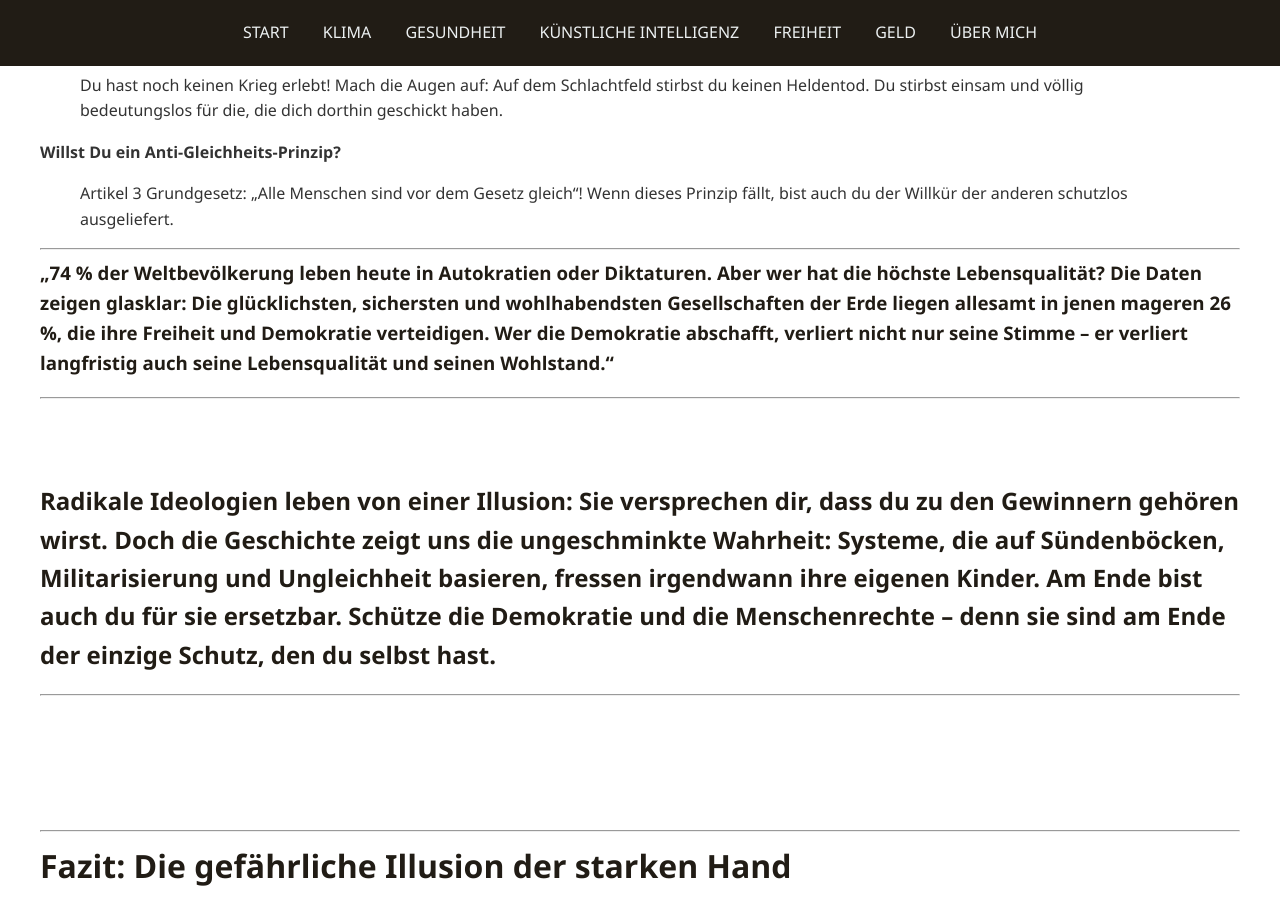
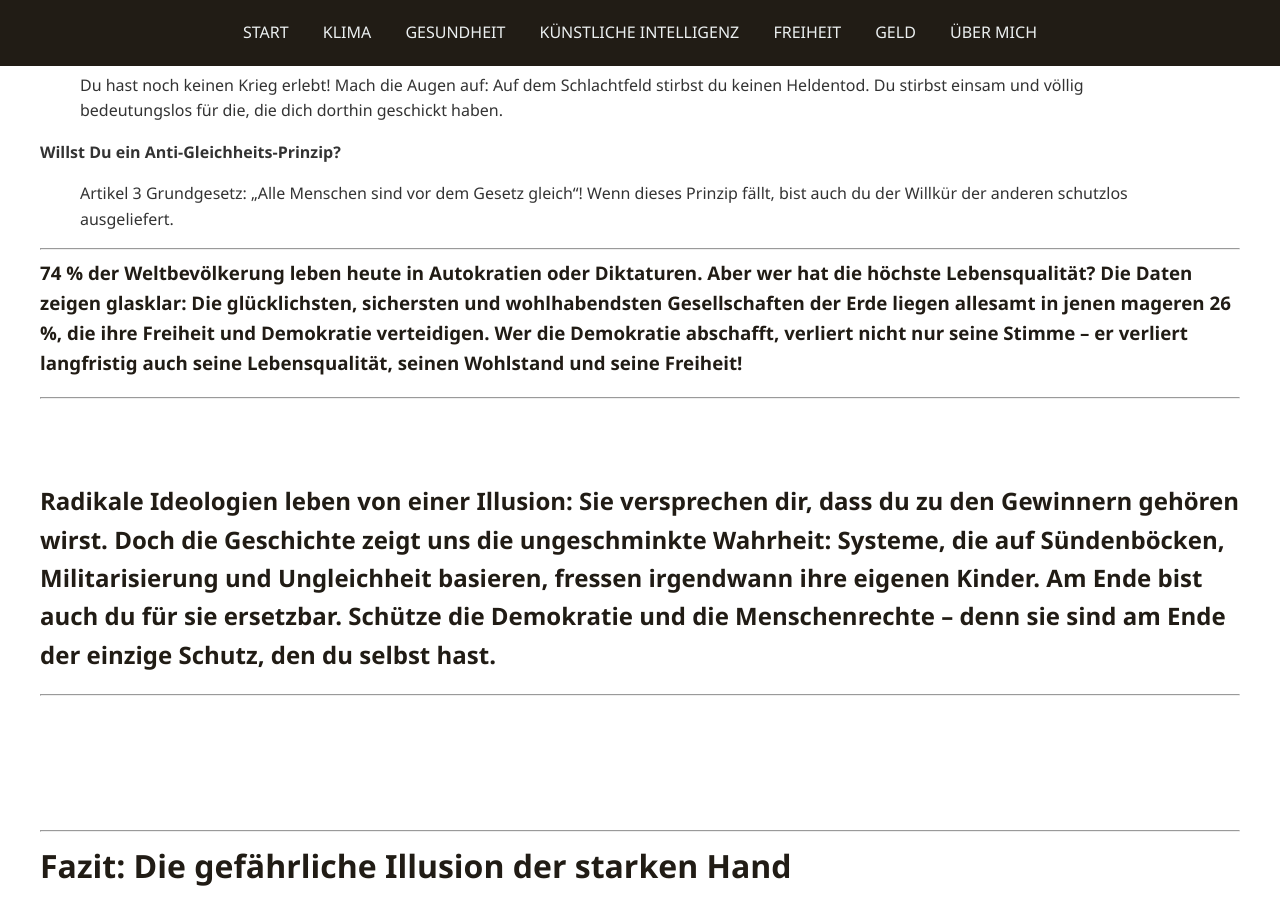
Before and after one commit to TheGermanTruth/TheGermanTruth, a Jekyll site: the page built from rechts.md, in a window 1280 px wide and 900 px high, scrolled down 5136 px. Built offline with Jekyll 4.4.1, drawn with Linux system fonts in a browser that asks for light colours; some of the changed text lies outside the part shown.

Commit message:
Update rechts.md

```diff
--- a/rechts.md
+++ b/rechts.md
@@ -215,7 +215,7 @@ Bundesregierung, den juristischen Weg vor dem Bundesverfassungsgericht einzuleit
 
 ## Wollen wir eine extremistische, antidemokratische und autoritäre Form der Politik, die auf der Idee beruht, dass das Wohl einer als überlegen angesehenen Nation oder „Rasse“ über allem steht?
 
-## Individuelle Freiheit, Menschenrechte oder die Vielfalt einer offenen Gesellschaft werden dafür komplett untergeordnet oder vernichtet.**
+## Individuelle Freiheit, Menschenrechte oder die Vielfalt einer offenen Gesellschaft werden dafür komplett untergeordnet oder vernichtet.
 
 ---
 
@@ -248,7 +248,7 @@ Bundesregierung, den juristischen Weg vor dem Bundesverfassungsgericht einzuleit
 
 ---
 
-### „74 % der Weltbevölkerung leben heute in Autokratien oder Diktaturen. Aber wer hat die höchste Lebensqualität? Die Daten zeigen glasklar: Die glücklichsten, sichersten und wohlhabendsten Gesellschaften der Erde liegen allesamt in jenen mageren 26 %, die ihre Freiheit und Demokratie verteidigen. Wer die Demokratie abschafft, verliert nicht nur seine Stimme – er verliert langfristig auch seine Lebensqualität und seinen Wohlstand.“
+### 74 % der Weltbevölkerung leben heute in Autokratien oder Diktaturen. Aber wer hat die höchste Lebensqualität? Die Daten zeigen glasklar: Die glücklichsten, sichersten und wohlhabendsten Gesellschaften der Erde liegen allesamt in jenen mageren 26 %, die ihre Freiheit und Demokratie verteidigen. Wer die Demokratie abschafft, verliert nicht nur seine Stimme – er verliert langfristig auch seine Lebensqualität, seinen Wohlstand und seine Freiheit!
 
 ---
 
```
